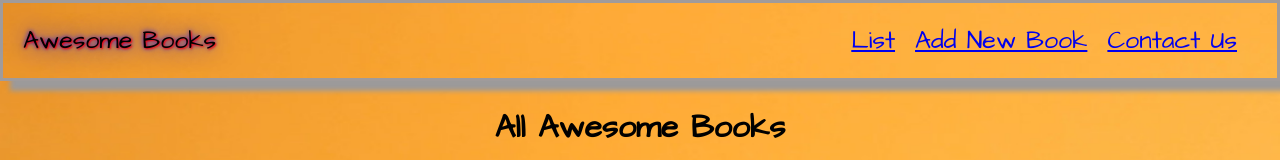
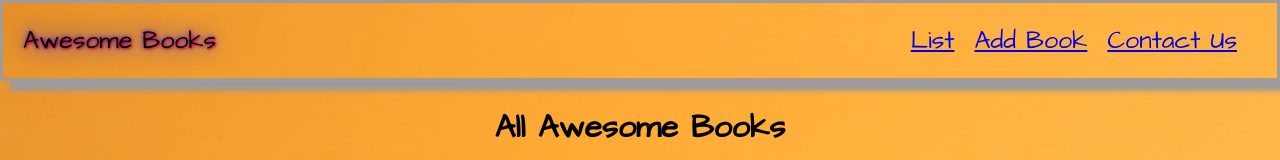
Before and after one commit to Somdotta07/Awesome_Books, a website with bundled scripts: page index.html in a window 1280 px wide. Shown: the top 160 px of the page. Built offline with nearby package versions, Linux system fonts and the light colour scheme.

Commit message:
Update index.html

```diff
--- a/index.html
+++ b/index.html
@@ -13,7 +13,7 @@
             <div class="logo">Awesome Books</div>
             <ul class="nav-right">
                 <li class="top-nav"><a id="main-page" class="nav-link" href="#">List</a></li>
-                <li class="top-nav"><a id="add-book" class="nav-link" href="#">Add New Book</a></li>
+                <li class="top-nav"><a id="add-book" class="nav-link" href="#">Add Book</a></li>
                 <li class="top-nav"><a id="contact-page" class="nav-link" href="#">Contact Us</a></li>
             </ul>
         </nav>
```
